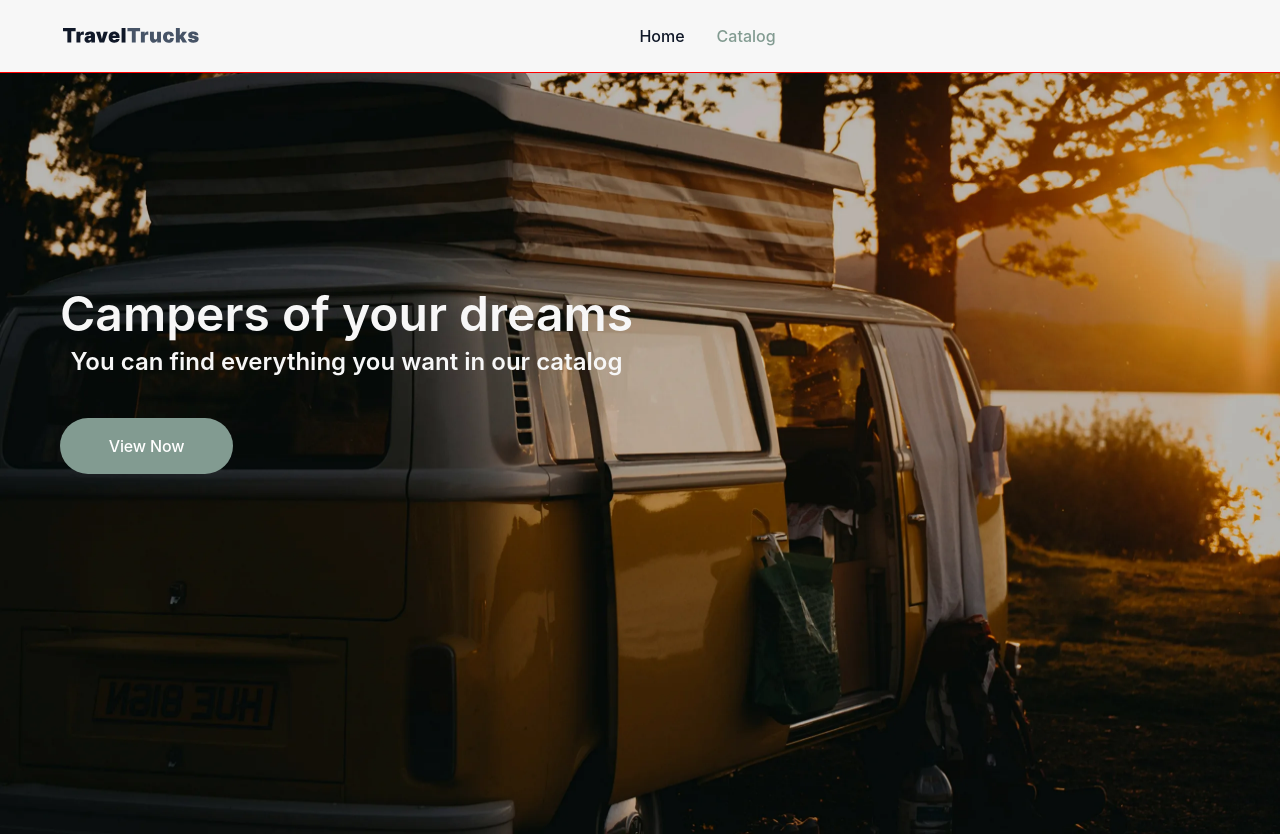
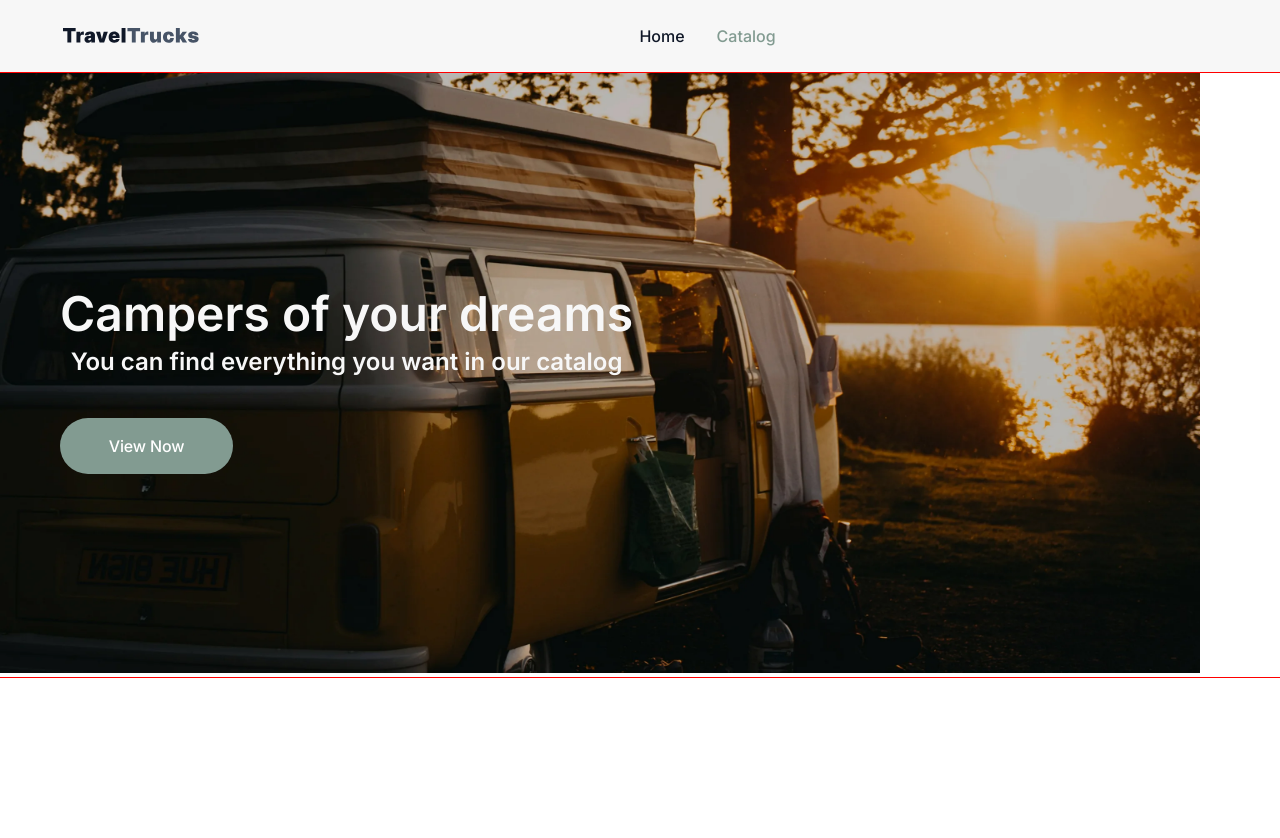
Before and after one commit to VolodymyrZin/campers, a Next.js app: page / in a window 1280 px wide. After the commit the page ends 800 px from the top, so only its background shows below. Built offline with nearby package versions, Linux system fonts and the light colour scheme.

Commit message:
fix settings

```diff
--- a/app/globals.css
+++ b/app/globals.css
@@ -1,4 +1,4 @@
-:root {
+/* :root {
   --background: #ffffff;
   --foreground: #171717;
 }
@@ -8,7 +8,7 @@
     --background: #0a0a0a;
     --foreground: #ededed;
   }
-}
+} */
 
 html {
   height: 100%;
@@ -26,7 +26,9 @@ body {
   flex-direction: column;
   color: var(--foreground);
   background: var(--background);
-  font-family: Arial, Helvetica, sans-serif;
+
+  font-family: var(--font-inter), sans-serif;
+
   -webkit-font-smoothing: antialiased;
   -moz-osx-font-smoothing: grayscale;
 }
@@ -42,11 +44,11 @@ a {
   text-decoration: none;
 }
 
-@media (prefers-color-scheme: dark) {
+/* @media (prefers-color-scheme: dark) {
   html {
     color-scheme: dark;
   }
-}
+} */
 h1 {
   margin: 0;
   font-size: inherit;
--- a/app/layout.tsx
+++ b/app/layout.tsx
@@ -1,28 +1,23 @@
 import type { Metadata } from 'next';
-import { Geist, Geist_Mono } from 'next/font/google';
+import { Inter } from 'next/font/google';
 import Providers from './providers';
 import { Toaster } from 'react-hot-toast';
 import './globals.css';
 import Header from '@/components/Header/Header';
 
-const geistSans = Geist({
-  variable: '--font-geist-sans',
-  subsets: ['latin'],
-});
-
-const geistMono = Geist_Mono({
-  variable: '--font-geist-mono',
+const inter = Inter({
+  variable: '--font-inter',
   subsets: ['latin'],
 });
 
 export const metadata: Metadata = {
-  title: 'Create Next App',
-  description: 'Generated by create next app',
+  title: 'TravelTrucks',
+  description: 'Find your perfect camper for your next journey',
 };
 
 export default function RootLayout({ children }: LayoutProps<'/'>) {
   return (
-    <html lang="en" className={`${geistSans.variable} ${geistMono.variable}`}>
+    <html lang="en" className={`${inter.variable}`}>
       <body>
         <Header />
         <Providers>{children}</Providers>
--- a/components/CamperGallery/CamperGallery.tsx
+++ b/components/CamperGallery/CamperGallery.tsx
@@ -41,6 +41,7 @@ export default function CamperGallery({
               alt={camperName}
               width={638}
               height={505}
+              loading="eager"
             />
           </SwiperSlide>
         ))}
--- a/components/Hero/Hero.tsx
+++ b/components/Hero/Hero.tsx
@@ -5,7 +5,15 @@ export default function Hero() {
   return (
     <div className={css.container}>
       <section className={css.wrapper}>
-        <Image src="/images/hero.webp" alt="Camper" width={1440} height={761} />
+        <Image
+          src="/images/hero.webp"
+          alt="Hero banner"
+          width={1200}
+          height={600}
+          priority
+          loading="eager"
+          className={css.heroImage}
+        />
         <div className={css.heroText}>
           <h1 className={css.title}>Campers of your dreams</h1>
           <p className={css.text}>
```
